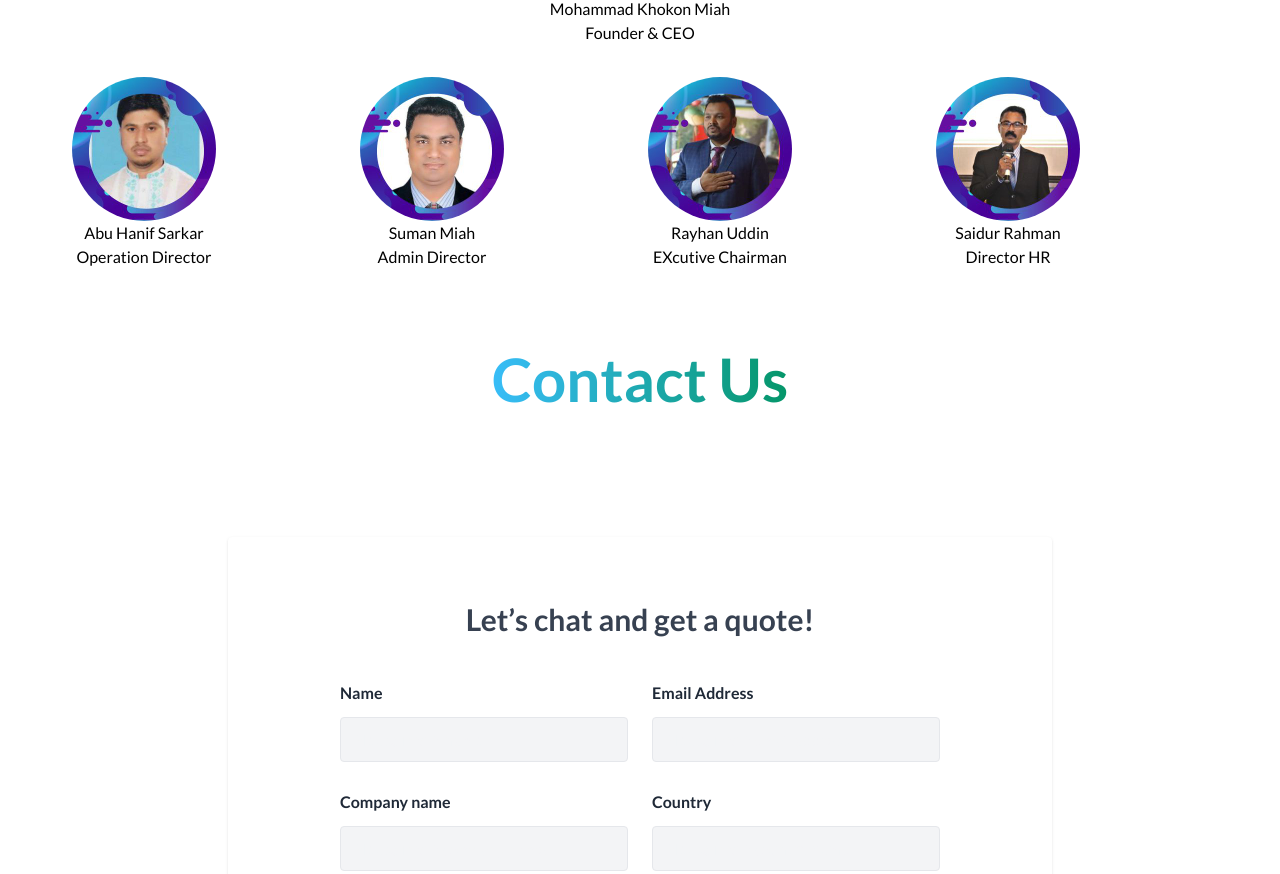
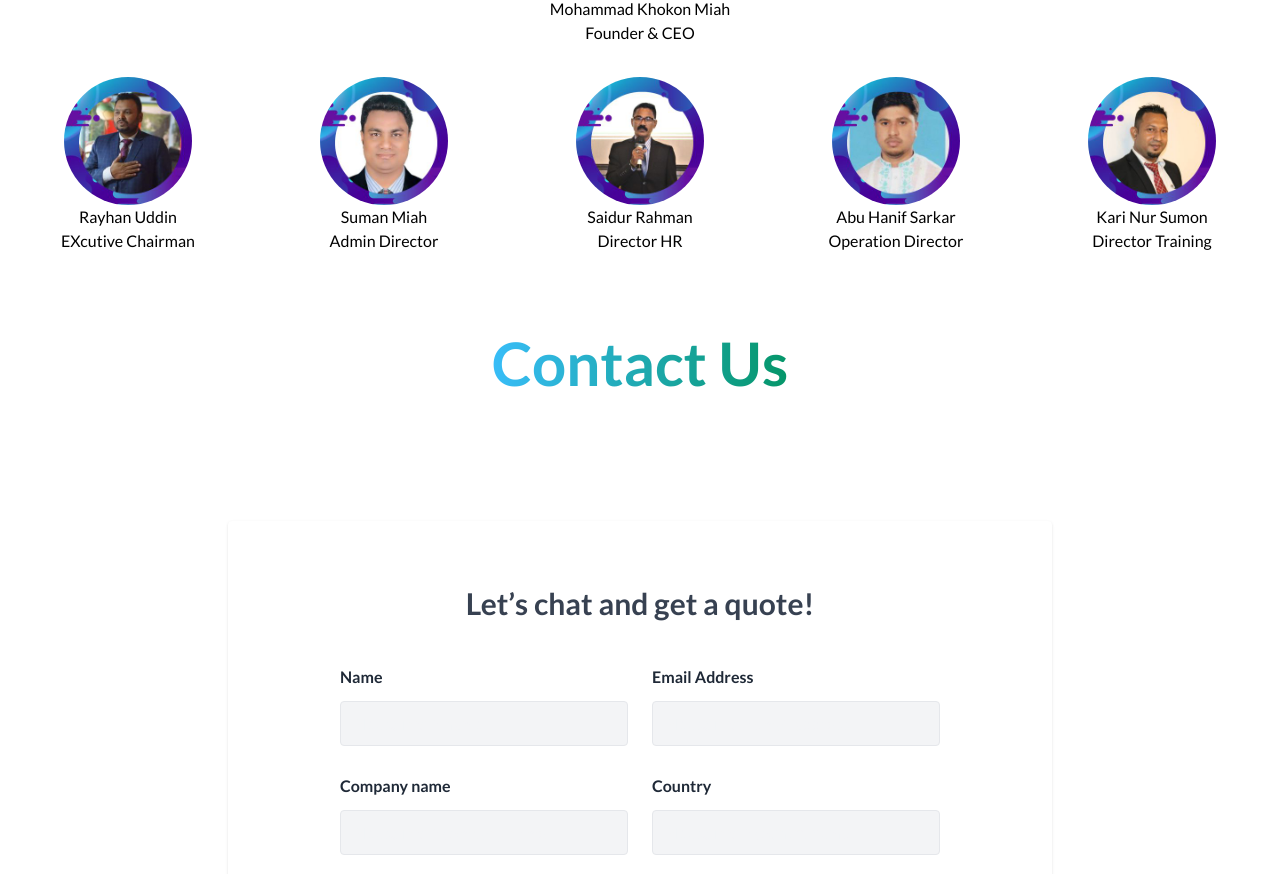
Before and after one commit to MASHRUR1308/Dream-Valley, a plain HTML site: page index.html in a window 1280 px wide. Shown: the part 3188-4062 px from the top of the page. Drawn offline with nearby package versions, Linux system fonts and the light colour scheme.

Commit message:
MD Card update

```diff
--- a/index.html
+++ b/index.html
@@ -246,26 +246,32 @@
     </div>
 
     <!-- md card here -->
-    <div class="md-card flex text-center my-5">
-      <div class="md-card-2">
-        <img class="rounded-full" src="images/operation-director.jpg" alt="">
-        <h3> Abu Hanif Sarkar</h3>
-        <h4>Operation Director</h4>
-      </div>
-      <div class="md-card-3">
-        <img class="rounded-full" src="images/ad-director.jpg" alt="">
-        <h3> Suman Miah</h3>
-        <h4>Admin Director </h4>
-      </div>
+    <div class="md-card flex justify-center text-center my-5">
         <div class="md-card-3">
             <img class="rounded-full" src="images/ex-chairman.jpg" alt="">
             <h3>Rayhan Uddin</h3>
             <h4>EXcutive Chairman </h4>
         </div>
-      <div class="md-card-3">
+        <div class="md-card-2">
+            <img class="rounded-full" src="images/ad-director.jpg" alt="">
+            <h3> Suman Miah</h3>
+            <h4>Admin Director </h4>
+        </div>
+
+        <div class="md-card-4">
             <img class="rounded-full" src="images/director-hr.jpg" alt="">
             <h3> Saidur Rahman</h3>
             <h4>Director HR  </h4>
+        </div>
+        <div class="md-card-1">
+            <img class="rounded-full" src="images/operation-director.jpg" alt="">
+            <h3> Abu Hanif Sarkar</h3>
+            <h4>Operation Director</h4>
+        </div>
+        <div class="md-card-4">
+            <img class="rounded-full" src="images/directortraining.jpg" alt="">
+            <h3> Kari Nur Sumon </h3>
+            <h4>Director Training  </h4>
         </div>
     </div>
 
```
Also changed, not shown: product-page.html (added, +11 -0 lines), images/directortraining.jpg (added), images/exch.jpg (deleted). Lines whose indentation alone changed are shown as unchanged.
